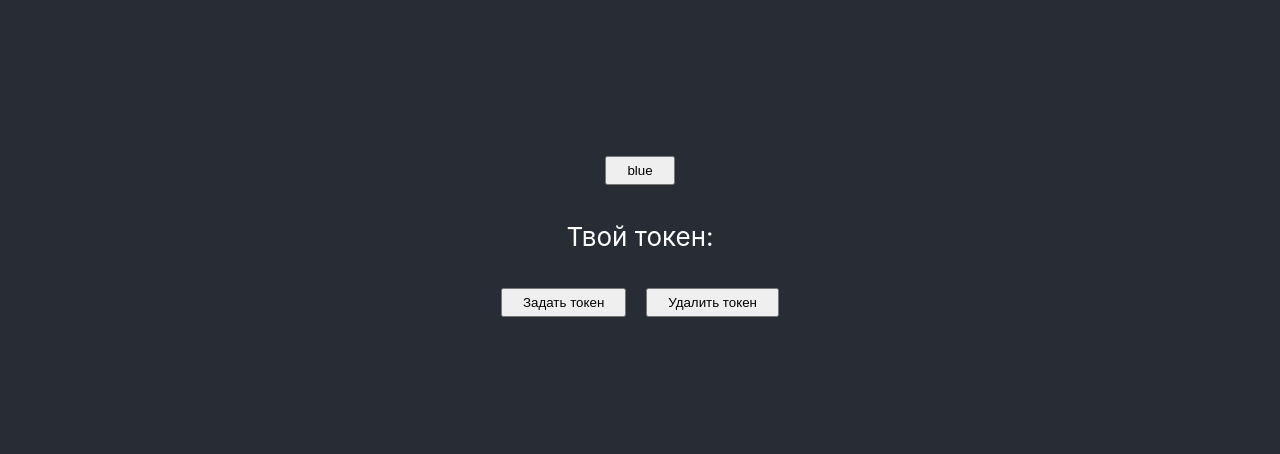
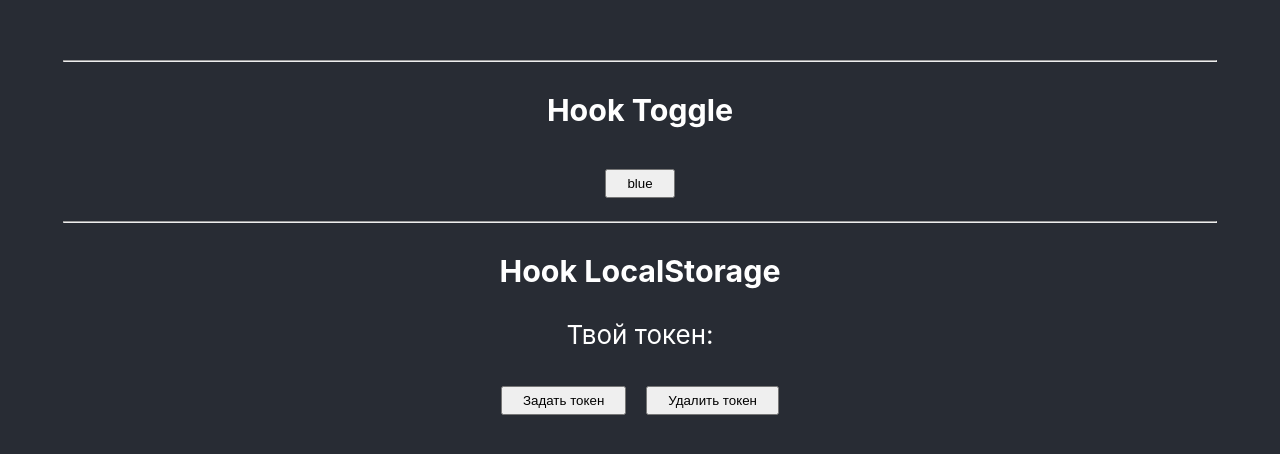
Before and after one commit to AntonKulagin/MFD, a React (Create React App) app in the folder react-course/: page / in a window 1280 px wide. Shown: the part 164-618 px from the top of the page. Built offline with nearby package versions, Linux system fonts and the light colour scheme.

Commit message:
create local,toggle components

```diff
--- a/react-course/src/App.js
+++ b/react-course/src/App.js
@@ -1,22 +1,13 @@
 import './App.css';
-import { useToggle } from './hooks/useToggle';
-import { useLocalStorage } from './hooks/useLocalStorage';
+import HookLocalStorageComponent from './components/hooksComponents/hookLocalStorageComponent';
+import HookToggleComponent from './components/hooksComponents/hookToggleComponent';
 
 function App() {
-  const [token, { setItem, removeItem }] = useLocalStorage('token');
-  const [value, toggle] = useToggle(['blue', 'orange', 'cyan', 'teal']);
-
   return (
     <div className="App">
       <header className="App-header">
-        <button onClick={() => toggle()}>{value}</button>
-
-        <p>Твой токен: {token}</p>
-        <div>
-          <button onClick={() => setItem('token')}>Задать токен</button>
-          <button onClick={() => removeItem()}>Удалить токен</button>
-        </div>
-
+        <HookToggleComponent />
+        <HookLocalStorageComponent />
       </header>
     </div>
   );
--- /dev/null
+++ b/react-course/src/components/hooksComponents/hookLocalStorageComponent.jsx
@@ -0,0 +1,19 @@
+import React from 'react';
+import { useLocalStorage } from '../../hooks/useLocalStorage';
+
+const HookLocalStorageComponent = () => {
+  const [token, { setItem, removeItem }] = useLocalStorage('token');
+  return (
+    <div>
+      <hr style={{ width: '90vw' }} />
+      <h3>Hook LocalStorage</h3>
+      <p>Твой токен: {token}</p>
+      <div>
+        <button onClick={() => setItem('token')}>Задать токен</button>
+        <button onClick={() => removeItem()}>Удалить токен</button>
+      </div>
+    </div>
+  );
+};
+
+export default HookLocalStorageComponent;
--- /dev/null
+++ b/react-course/src/components/hooksComponents/hookToggleComponent.jsx
@@ -0,0 +1,15 @@
+import React from 'react';
+import { useToggle } from '../../hooks/useToggle';
+
+const HookToggleComponent = () => {
+  const [value, toggle] = useToggle(['blue', 'orange', 'cyan', 'teal']);
+  return (
+    <div>
+      <hr style={{ width: '90vw' }} />
+      <h3>Hook Toggle</h3>
+      <button onClick={() => toggle()}>{value}</button>
+    </div>
+  );
+};
+
+export default HookToggleComponent;
```
